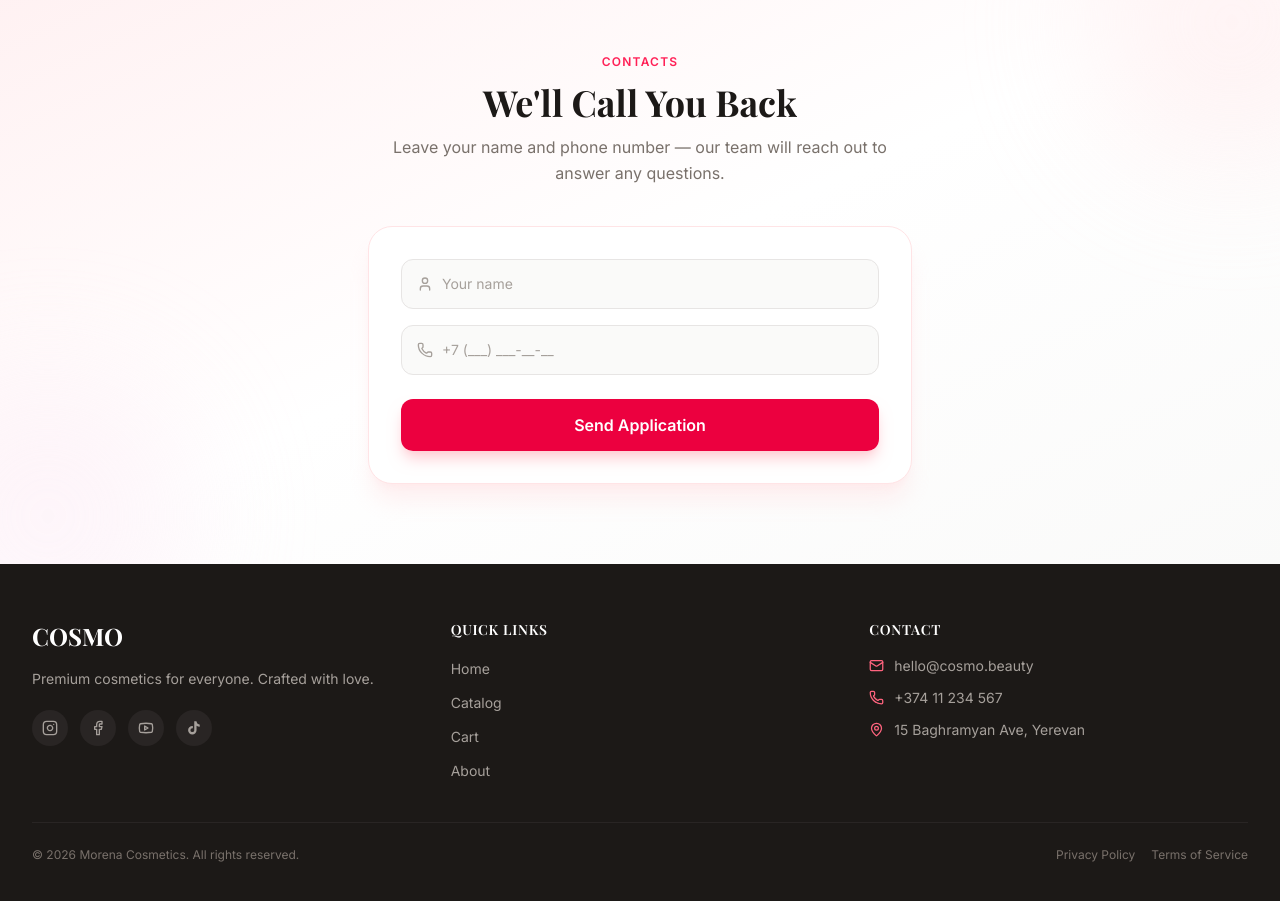
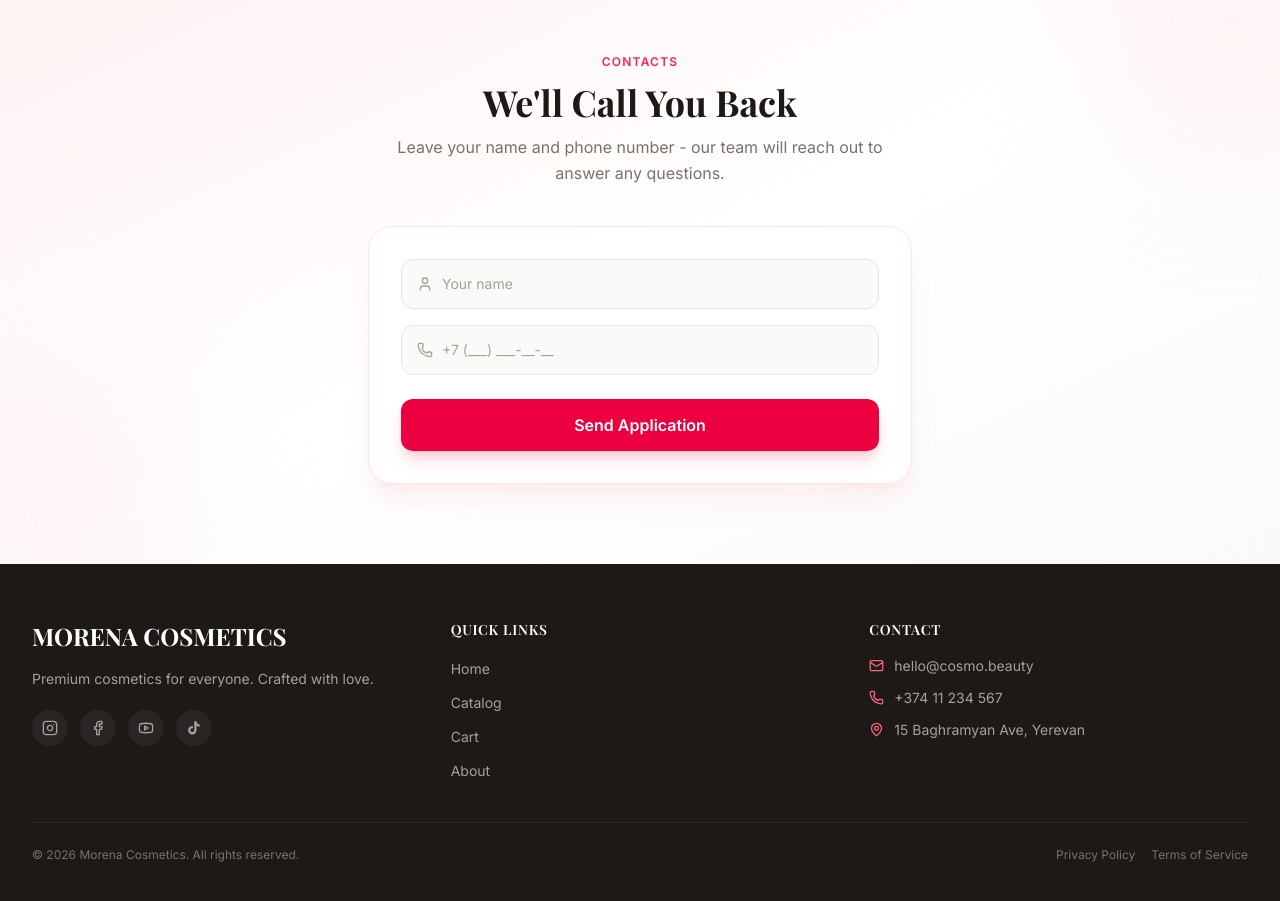
Before and after one commit to KarenGuyumjyan/cosmo-beauty, a Next.js app: page /en in a window 1280 px wide. Shown: the part 2600-3501 px from the top of the page. Built offline with nearby package versions, Linux system fonts and the light colour scheme; no server answers; the database is empty; a web font is replaced by a local one.

Commit message:
Texts, Logos updates

```diff
--- a/components/layout/Footer.tsx
+++ b/components/layout/Footer.tsx
@@ -19,7 +19,7 @@ export default function Footer() {
                 className="text-2xl font-bold text-white"
                 style={{ fontFamily: 'var(--font-display)' }}
               >
-                COSMO
+                MORENA COSMETICS
               </span>
             </Link>
             <p className="text-sm leading-relaxed text-stone-400">{t('description')}</p>
--- a/messages/en.json
+++ b/messages/en.json
@@ -134,7 +134,7 @@
   "contactForm": {
     "badge": "Contacts",
     "title": "We'll Call You Back",
-    "subtitle": "Leave your name and phone number — our team will reach out to answer any questions.",
+    "subtitle": "Leave your name and phone number - our team will reach out to answer any questions.",
     "namePlaceholder": "Your name",
     "phonePlaceholder": "Phone number",
     "submit": "Send Application",
--- a/messages/hy.json
+++ b/messages/hy.json
@@ -10,7 +10,7 @@
       "title": "Բացահայտիր քո գեղեցկությունը",
       "subtitle": "Պրեմիում կոսմետիկա բոլոր մաշկի տեսակների համար",
       "cta": "Գնել հիմա",
-      "scroll": "Ոլորել ներքև",
+      "scroll": "Ներքև",
       "story": "Մեր պատմությունը"
     },
     "featured": {
@@ -134,7 +134,7 @@
   "contactForm": {
     "badge": "Կոնտակտներ",
     "title": "Մենք Կզանգենք Ձեզ",
-    "subtitle": "Թողեք ձեր անունը և հեռախոսահամարը — մեր թիմը կպատասխանի ձեր բոլոր հարցերին։",
+    "subtitle": "Թողեք ձեր անունը և հեռախոսահամարը - մեր թիմը կպատասխանի ձեր բոլոր հարցերին։",
     "namePlaceholder": "Ձեր անունը",
     "phonePlaceholder": "Հեռախոսահամար",
     "submit": "Ուղարկել հայտ",
--- a/messages/ru.json
+++ b/messages/ru.json
@@ -134,7 +134,7 @@
   "contactForm": {
     "badge": "Контакты",
     "title": "Мы Вам Перезвоним",
-    "subtitle": "Оставьте имя и номер телефона — наша команда свяжется с вами и ответит на все вопросы.",
+    "subtitle": "Оставьте имя и номер телефона - наша команда свяжется с вами и ответит на все вопросы.",
     "namePlaceholder": "Ваше имя",
     "phonePlaceholder": "Номер телефона",
     "submit": "Отправить заявку",
```
